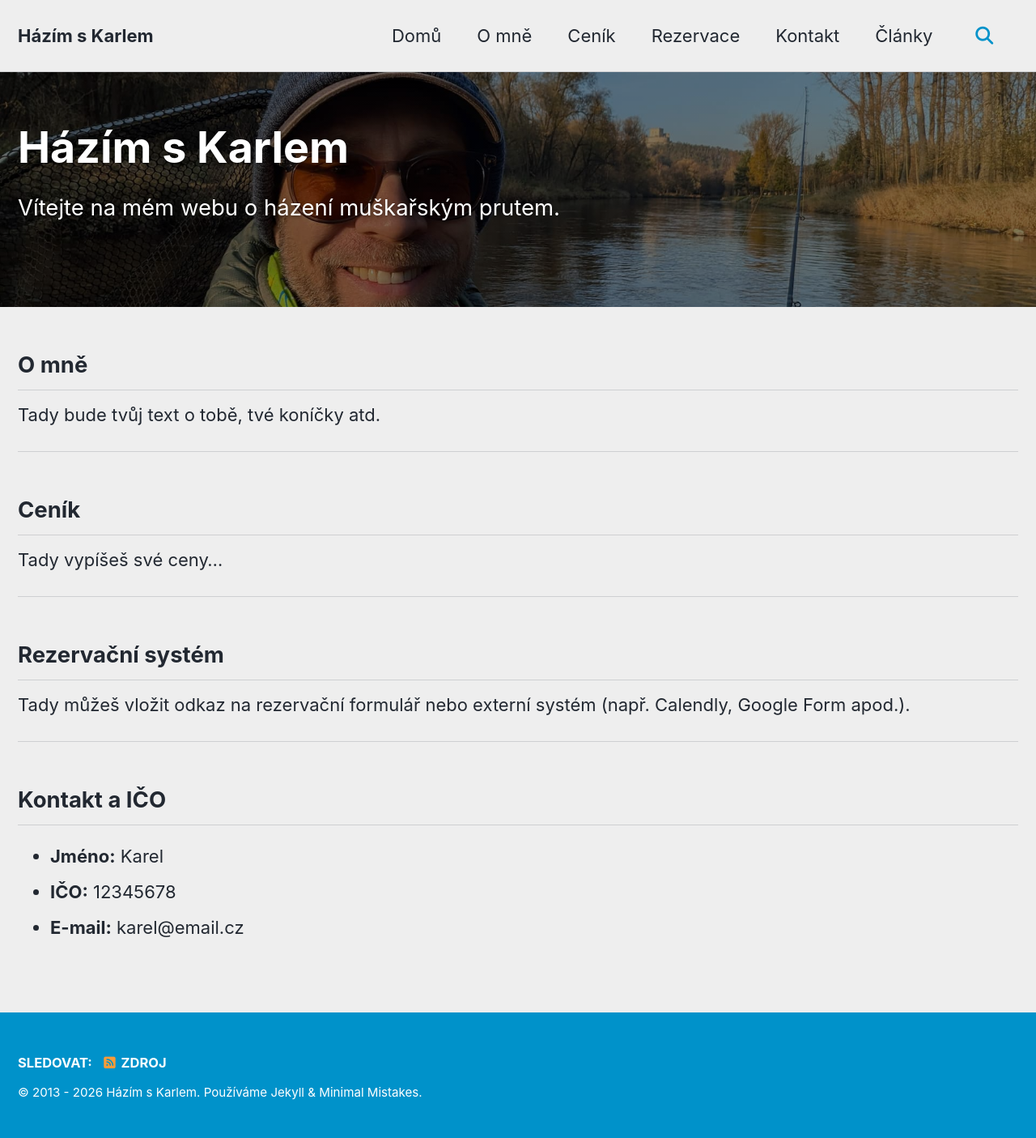
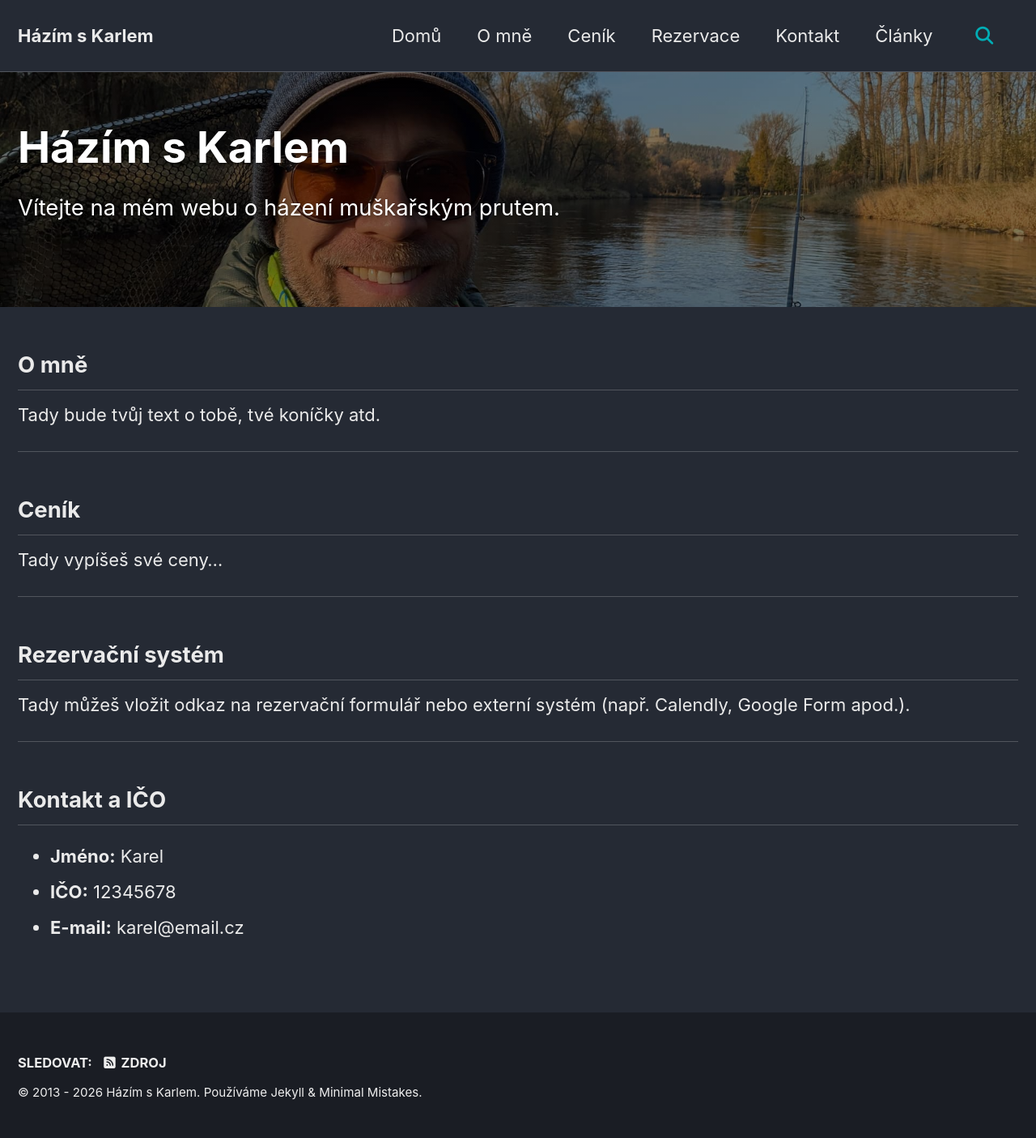
Before and after one commit to hazimskarlem/hazimskarlem.github.io, a Jekyll site: the page built from index.md, in a window 1280 px wide. Shown: the whole page at 81% size. Built offline with Jekyll 4.4.1, drawn with Linux system fonts in a browser that asks for light colours; cached includes are drawn as plain includes.

Commit message:
Update _config.yml

```diff
--- a/_config.yml
+++ b/_config.yml
@@ -12,7 +12,7 @@
 
 # theme                 : "minimal-mistakes-jekyll"
 # remote_theme          : "mmistakes/minimal-mistakes"
-minimal_mistakes_skin    : "air" # "default", "air", "aqua", "contrast", "dark", "dirt", "neon", "mint", "plum", "sunrise", "catppuccin_latte", "catppuccin_mocha"
+minimal_mistakes_skin    : "dark" # "default", "air", "aqua", "contrast", "dark", "dirt", "neon", "mint", "plum", "sunrise", "catppuccin_latte", "catppuccin_mocha"
 
 # Site Settings
 locale                  : "cs-CZ"
```
